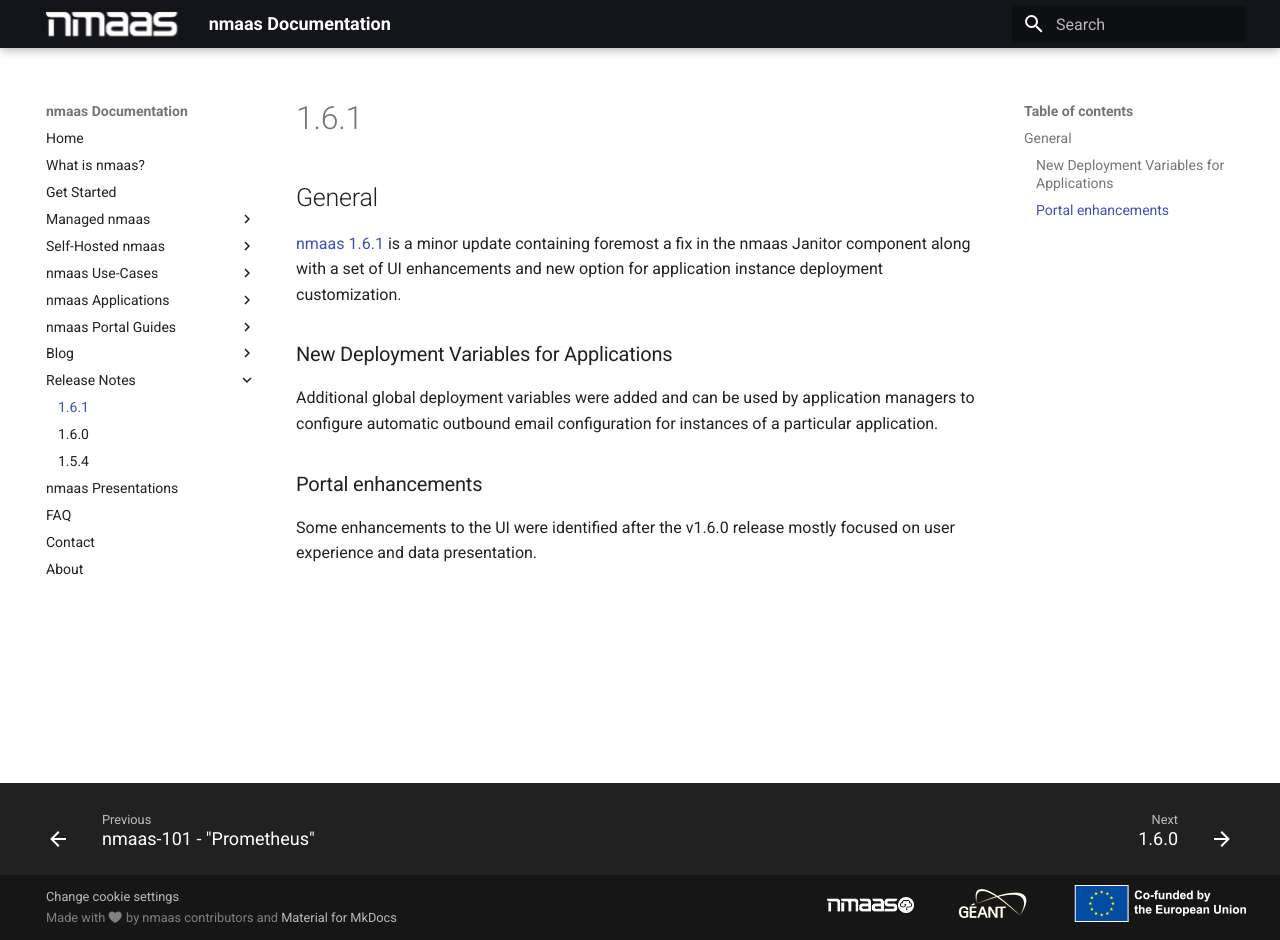
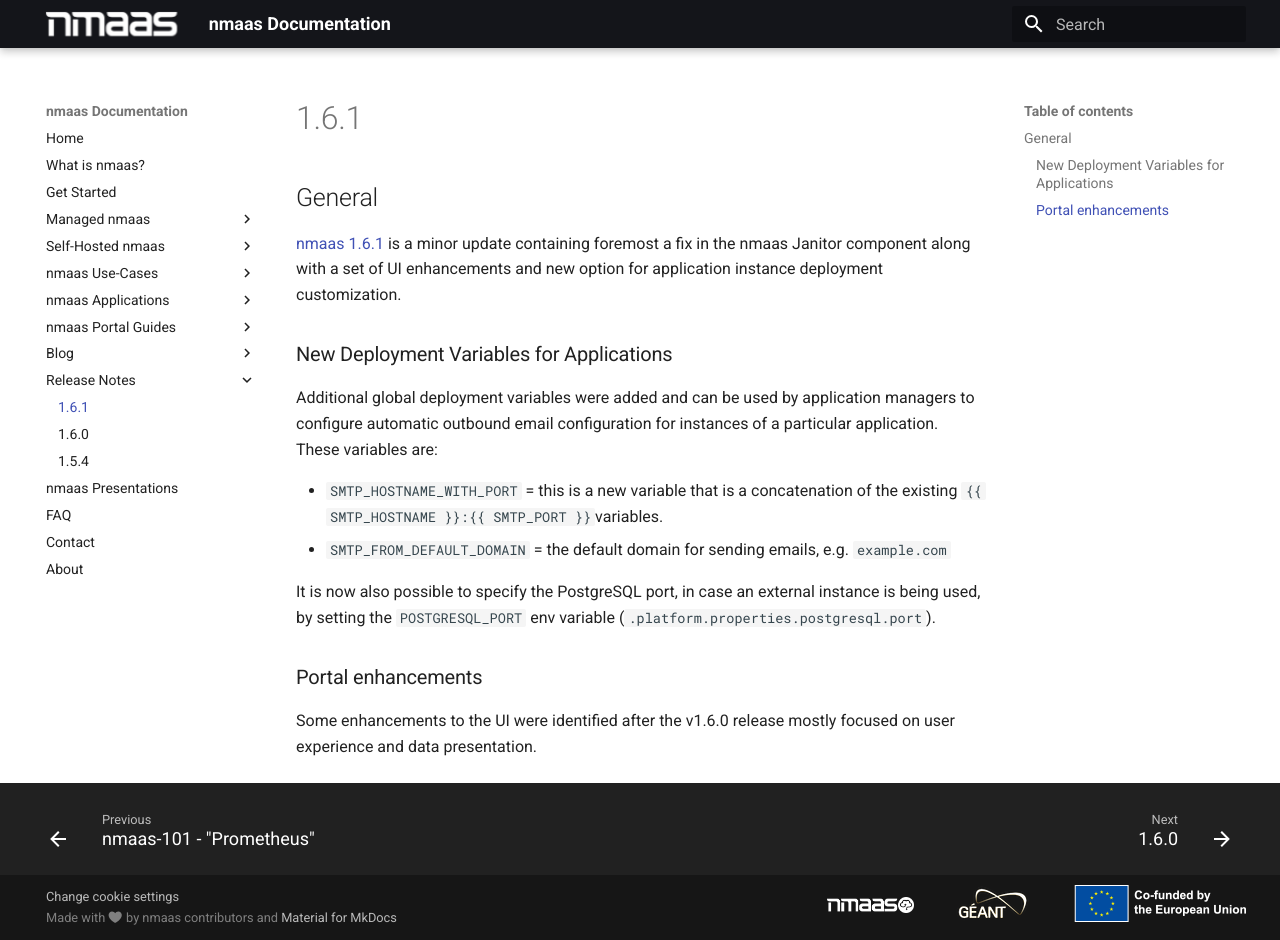
Before and after one commit to nmaas-platform/nmaas-docs, an MkDocs documentation site: the page built from docs/release-notes/1.6.1.md, in a window 1280 px wide and 940 px high. Built offline with MkDocs 1.6.1 and Material for MkDocs 9.7.7, drawn with Linux system fonts in a browser that asks for light colours.

```diff
--- a/docs/release-notes/1.6.1.md
+++ b/docs/release-notes/1.6.1.md
@@ -6,7 +6,12 @@
 
 ### New Deployment Variables for Applications
 
-Additional global deployment variables were added and can be used by application managers to configure automatic outbound email configuration for instances of a particular application.
+Additional global deployment variables were added and can be used by application managers to configure automatic outbound email configuration for instances of a particular application. These variables are:
+
+- `SMTP_HOSTNAME_WITH_PORT` = this is a new variable that is a concatenation of the existing `{{ SMTP_HOSTNAME }}:{{ SMTP_PORT }}`variables.
+- `SMTP_FROM_DEFAULT_DOMAIN` = the default domain for sending emails, e.g. `example.com`
+
+It is now also possible to specify the PostgreSQL port, in case an external instance is being used, by setting the `POSTGRESQL_PORT` env variable (`.platform.properties.postgresql.port`).
 
 ### Portal enhancements
 
```
